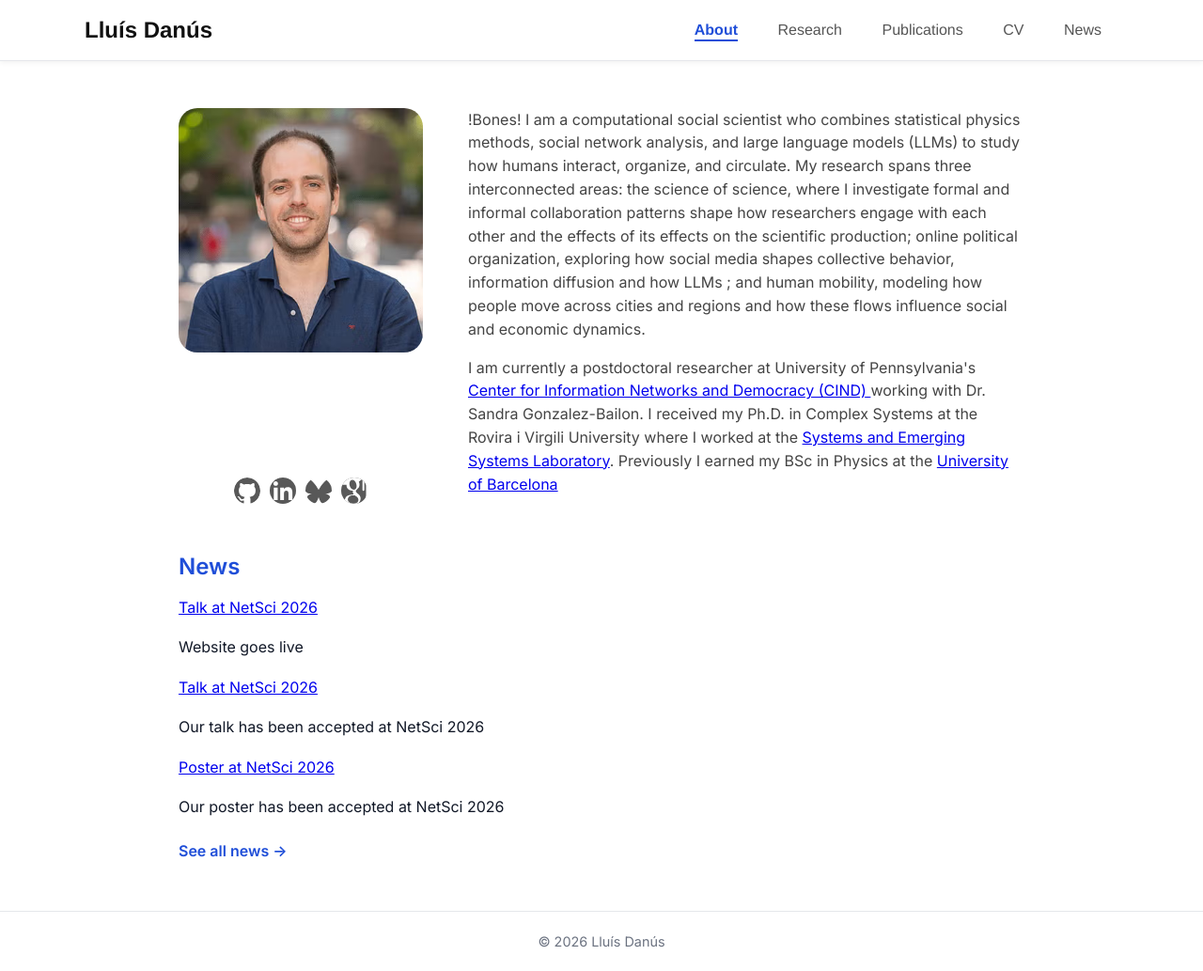
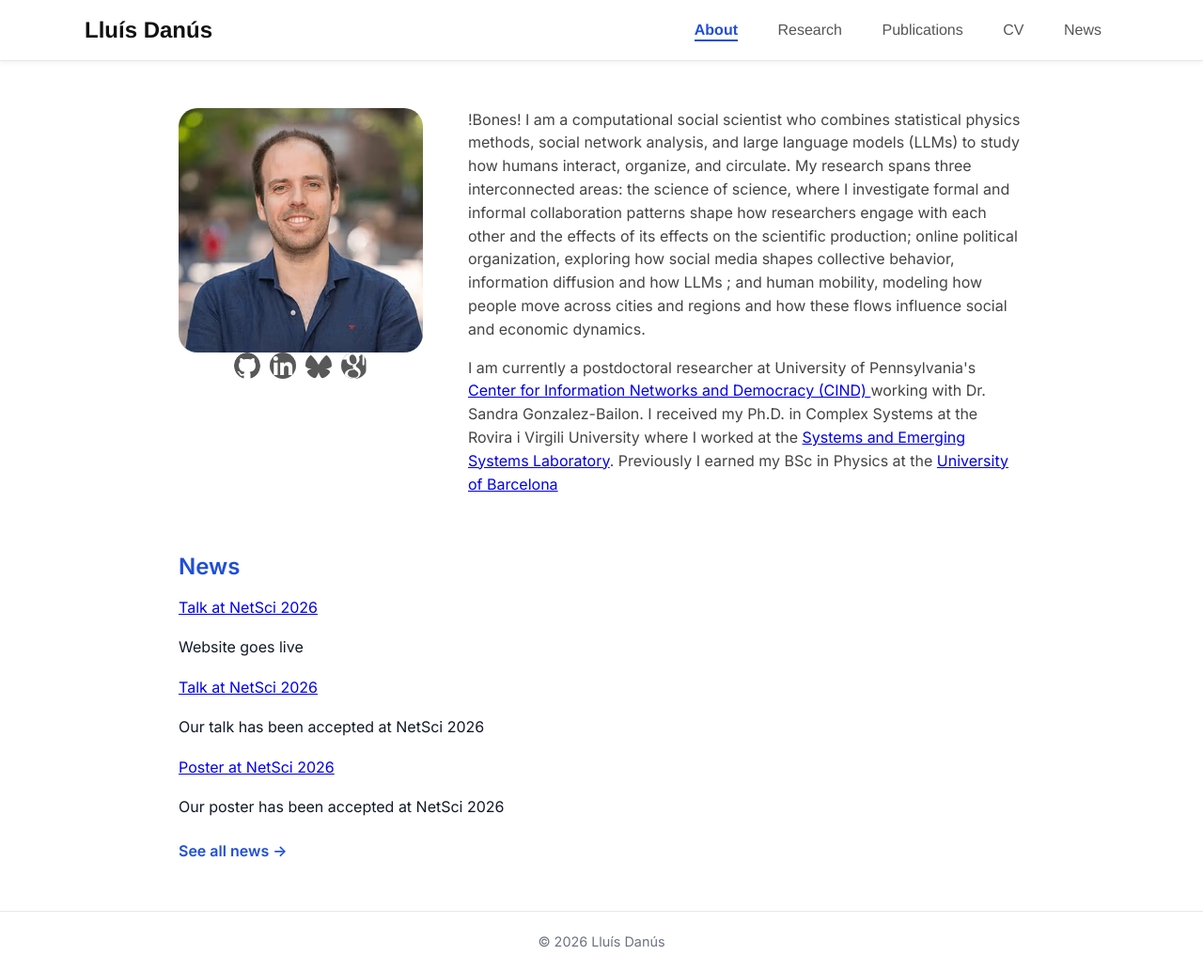
Before and after one commit to lluisdanus/lluisdanus.github.io, a Jekyll site: the page built from index.md, in a window 1280 px wide and 1033 px high. Shown: the whole window at 94% size. Built offline with Jekyll 4.4.1, drawn with Linux system fonts in a browser that asks for light colours.

```diff
--- a/assets/style.css
+++ b/assets/style.css
@@ -301,7 +301,7 @@
   flex: 0 0 260px;
   display: flex;
   flex-direction: column;
-  justify-content: space-between;
+  align-items: center;
 }
 
 .about-photo img {
```
